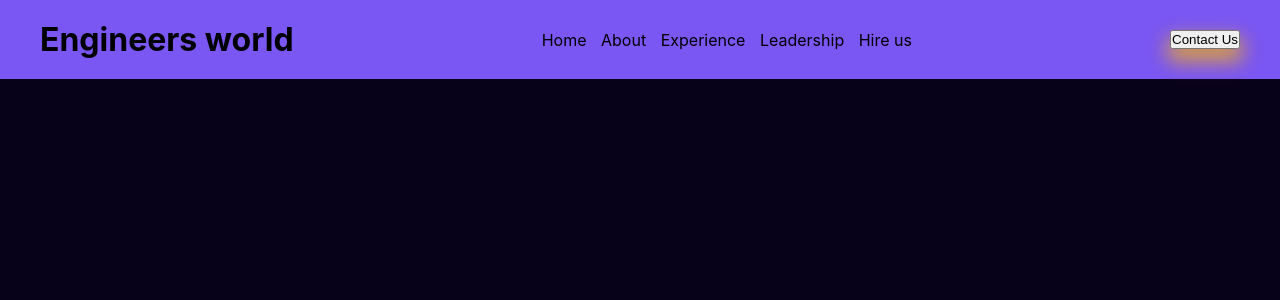
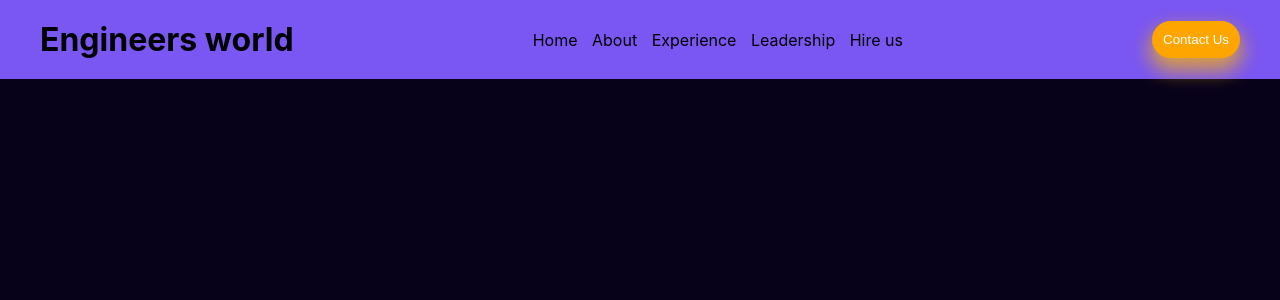
Before and after one commit to likithareddy2217/EngineersWorld, a React (Create React App) app: page / in a window 1280 px wide. Shown: the top 300 px of the page. Built offline with nearby package versions, Linux system fonts and the light colour scheme.

Commit message:
added contact btn styles

```diff
--- a/src/components/navigationbar/navigation.css
+++ b/src/components/navigationbar/navigation.css
@@ -13,5 +13,10 @@
 }
 
 .contactBtn{
+  border-radius: 20px;
+  padding: 11px;
+  color: white;
+  background-color: orange;
+  border: none;
   box-shadow: 0px 10px 20px 2px rgba(243, 178, 16, 0.8);
 }
```
